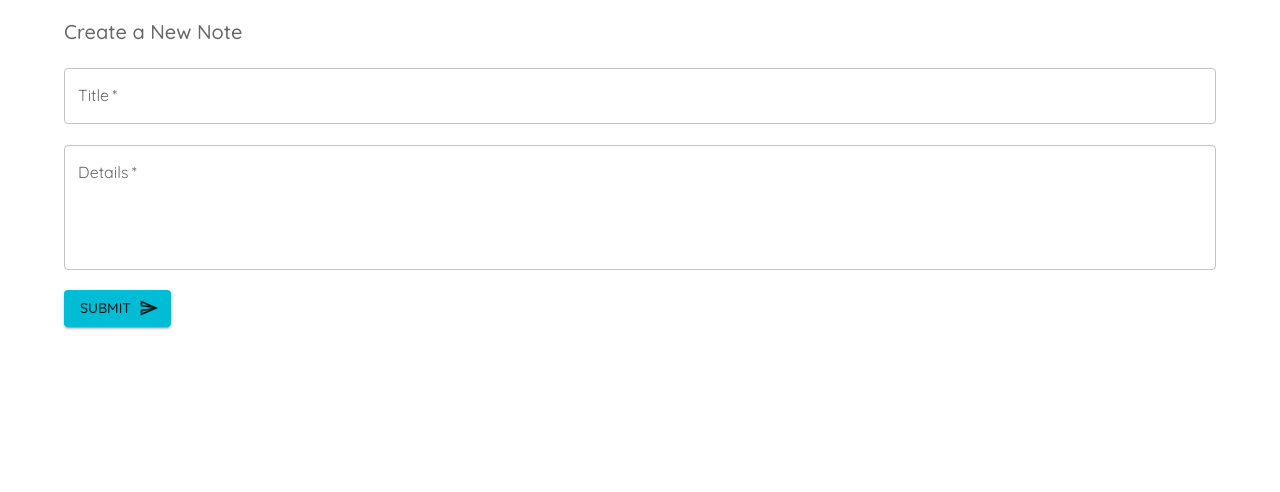
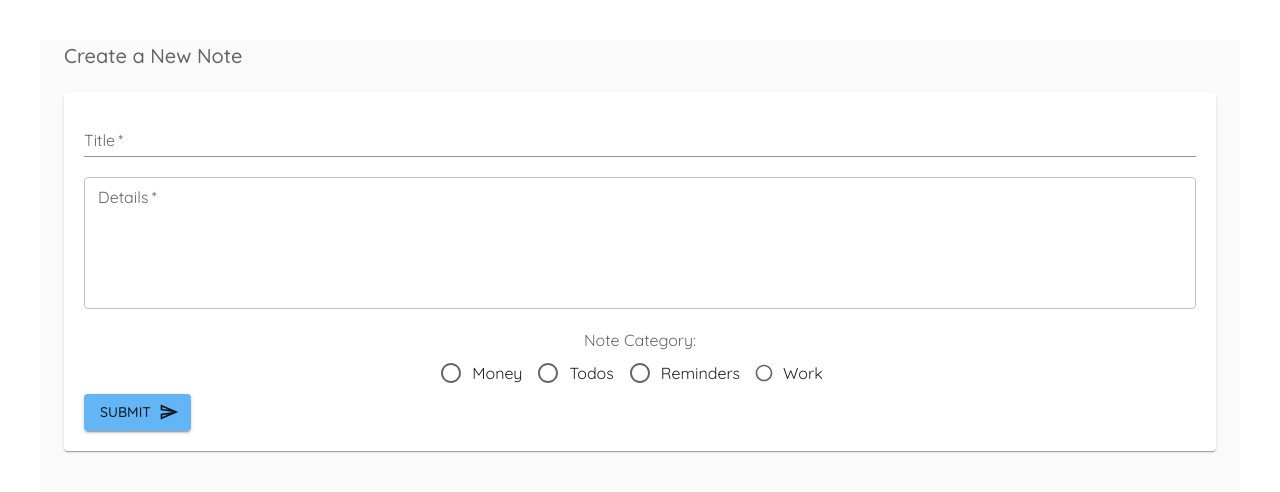
Before and after one commit to Soliperso/material-ui-app, a React (Create React App) app: page /create in a window 1280 px wide. Shown: the top 492 px of the page. Built offline with nearby package versions, Linux system fonts and the light colour scheme.

Commit message:
add radio buttons

```diff
--- a/src/App.js
+++ b/src/App.js
@@ -2,15 +2,13 @@ import { BrowserRouter as Router, Route, Routes } from 'react-router-dom';
 import Notes from './pages/Notes';
 import Create from './pages/Create';
 import { createTheme, ThemeProvider } from '@mui/material';
-import { cyan } from '@mui/material/colors';
 
 // Create a theme instance.
 const theme = createTheme({
   palette: {
     primary: {
-      main: '#00bcd4',
+      main: '#64b5f6',
     },
-    secondary: cyan,
   },
   typography: {
     fontFamily: 'Quicksand, sans-serif',
--- a/src/pages/Create.js
+++ b/src/pages/Create.js
@@ -1,12 +1,46 @@
 import React, { useState } from 'react';
-import { Container, TextField, Typography, Button } from '@mui/material';
+import {
+  Container,
+  Paper,
+  Button,
+  TextField,
+  Typography,
+  FormControl,
+  Radio,
+  RadioGroup,
+  FormLabel,
+  FormControlLabel,
+} from '@mui/material';
+import { pink } from '@mui/material/colors';
+import { makeStyles } from '@mui/styles';
 import SendOutlinedIcon from '@mui/icons-material/SendOutlined';
 
+const useStyles = makeStyles({
+  paper: {
+    padding: '20px',
+    marginTop: '20px',
+  },
+  container: {
+    backgroundColor: '#fafafa',
+    minHeight: '100vh',
+    marginTop: 40,
+  },
+  field: {
+    marginBottom: 20,
+    marginTop: 20,
+    display: 'block',
+    alignItems: 'center',
+  },
+});
+
 const Create = () => {
+  const classes = useStyles();
+
   const [title, setTitle] = useState('');
   const [details, setDetails] = useState('');
   const [titleError, setTitleError] = useState(false);
   const [detailsError, setDetailsError] = useState(false);
+  const [category, setCategory] = useState('');
 
   const handleSubmit = (e) => {
     e.preventDefault();
@@ -17,44 +51,64 @@ const Create = () => {
     if (title === '') setTitleError(true);
     if (details === '') setDetailsError(true);
 
-    if (title && details) console.log(title, details);
+    if (title && details)
+      console.log(`
+      Title: ${title}
+      Details: ${details}
+      Category: ${category}`);
 
     setTitle('');
     setDetails('');
   };
 
   return (
-    <Container>
-      <Typography variant='h6' mt={2} component='h2' color='textSecondary'>
+    <Container className={classes.container}>
+      <Typography className={classes.title} variant='h6' component='h2' color='textSecondary'>
         Create a New Note
       </Typography>
+
+      <Paper elevation={1} className={classes.paper}>
         <form noValidate autoComplete='off' onSubmit={handleSubmit}>
           <TextField
             value={title}
             onChange={(e) => setTitle(e.target.value)}
-          style={{ marginBottom: 1, marginTop: 20 }}
+            style={{ marginBottom: 20 }}
             label='Title'
-          variant='outlined'
+            variant='standard'
+            size='small'
+            fullWidth
             required
-          fullWidth
             error={titleError}
           />
           <TextField
             value={details}
             onChange={(e) => setDetails(e.target.value)}
-          style={{ marginBottom: 20, marginTop: 20 }}
+            style={{ marginBottom: 20 }}
             label='Details'
             variant='outlined'
+            size='small'
             multiline
-          rows={4}
+            rows={5}
+            fullWidth
             required
-          fullWidth
             error={detailsError}
           />
-        <Button type='submit' color='primary' variant='contained' endIcon={<SendOutlinedIcon />}>
+
+          <FormControl className={classes.field} fullWidth>
+            <FormLabel>Note Category: </FormLabel>
+            <RadioGroup row value={category} onChange={(e) => setCategory(e.target.value)}>
+              <FormControlLabel value='money' control={<Radio />} label='Money' />
+              <FormControlLabel value='todos' control={<Radio />} label='Todos' />
+              <FormControlLabel value='reminders' control={<Radio />} label='Reminders' />
+              <FormControlLabel value='work' control={<Radio size='small' />} label='Work' />
+            </RadioGroup>
+          </FormControl>
+
+          <Button type='submit' variant='contained' endIcon={<SendOutlinedIcon />}>
             Submit
           </Button>
         </form>
+      </Paper>
     </Container>
   );
 };
```
Lines whose indentation alone changed are shown as unchanged.
